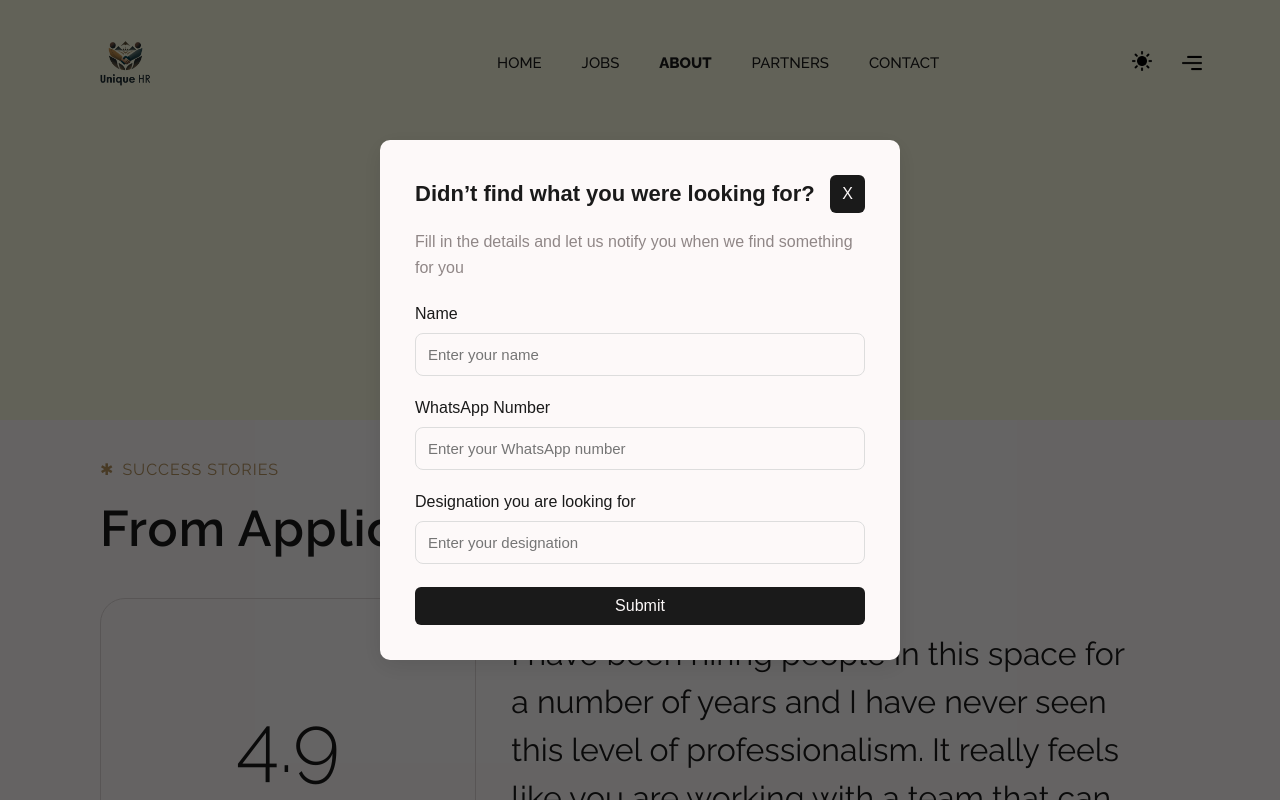
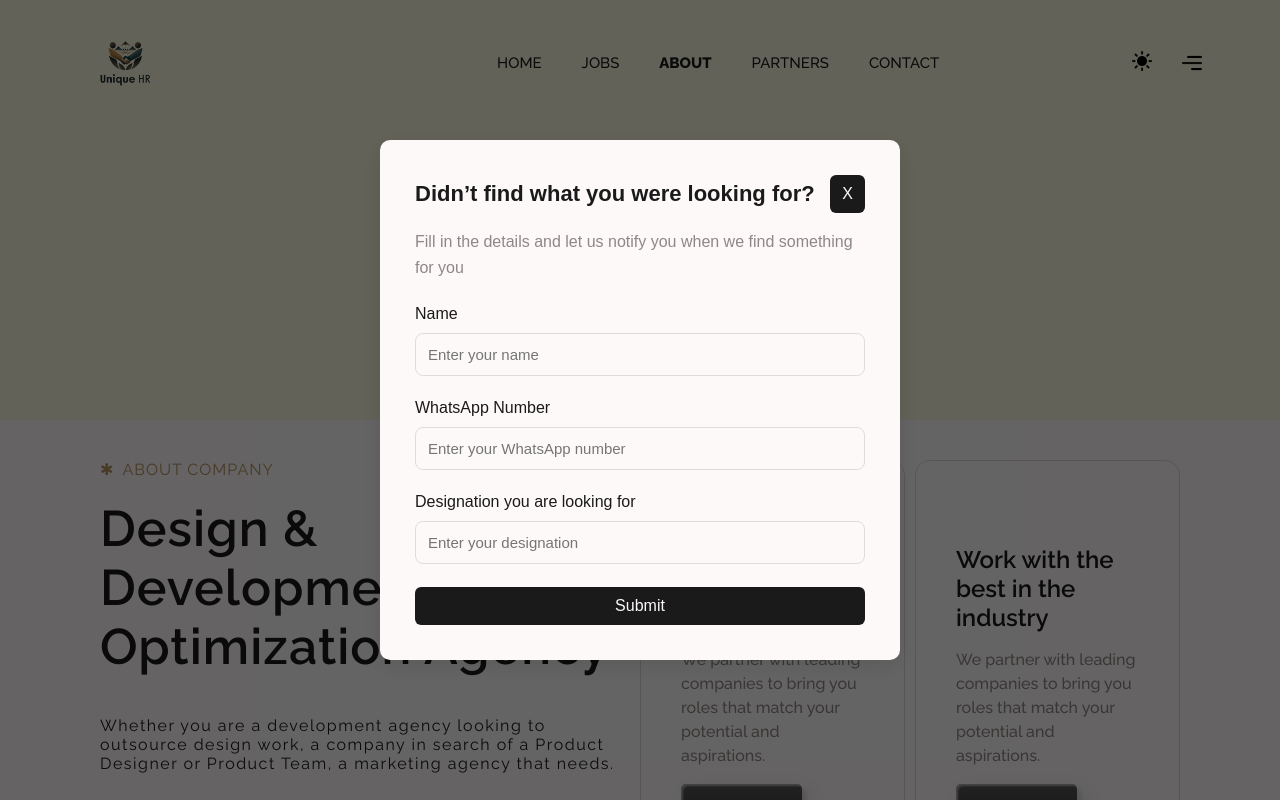
Before and after one commit to ShiviiSonii/UniqueHR, a React (Vite) app: page /about in a window 1280 px wide. Shown: the top 800 px of the page. Built offline with nearby package versions, Linux system fonts and the light colour scheme.

Commit message:
about-section added

```diff
--- a/src/pages/About.jsx
+++ b/src/pages/About.jsx
@@ -5,12 +5,42 @@ import Footer from '../components/Footer';
 import CommonBanner from '../components/CommonBanner';
 import Testimonial from '../components/Testimonial';
 import Blogs from '../components/Blogs';
+import { Link } from 'react-router-dom';
+import "../styles/About.css"
 
 function About() {
   return (
     <>
       <Navbar />
       <CommonBanner page="About"/>
+      <div className='about-content'>
+            <div className="about-1">
+              <span class="about-main-heading">ABOUT COMPANY</span>
+              <h3 className="about-text">
+              Design & Development, Optimization Agency
+              </h3>
+              <p className='about-p'>Whether you are a development agency looking to outsource design work, a company in search of a Product Designer or Product Team, a marketing agency that needs.</p>
+              <button className='custom-btn btn'><span>Let's Contact</span></button>
+            </div>
+            <div className='about-2'>
+            <div className="about-card">
+                <div className="about-container-card">
+                <p className="about-card-title">Work with the best in the industry</p>
+                <p className="about-card-description">We partner with leading companies to bring you roles that match your potential and aspirations.
+                </p>
+                <button className='custom-btn btn'><span>Read More</span></button>
+              </div>
+              </div>
+              <div className="about-card">
+                <div className="about-container-card">
+                <p className="about-card-title">Work with the best in the industry</p>
+                <p className="about-card-description">We partner with leading companies to bring you roles that match your potential and aspirations.
+                </p>
+                <button className='custom-btn btn'><span>Read More</span></button>
+              </div>
+              </div>
+            </div>
+      </div>
       <Testimonial/>
       <Blogs/>
       <AboveFooter />
--- a/src/pages/Contact.jsx
+++ b/src/pages/Contact.jsx
@@ -48,7 +48,7 @@ function Contact() {
                 <option value="partnership">Looking for a partnership</option>
               </select>
               <textarea name="message" id="message" rows="7" cols="7" placeholder="Message" required></textarea>
-              <button type="submit">SEND MESSAGE</button>
+              <button type="submit" className='custom-btn btn'><span>SEND MESSAGE</span></button>
             </div>
           </div>
         </form>
--- /dev/null
+++ b/src/styles/About.css
@@ -0,0 +1,144 @@
+.about-content{
+    padding: 40px 100px;
+    display: flex;
+    justify-content: space-between;
+    background-color: var(--bg-color);
+}
+
+.about-main-heading {
+    font-size: 16px;
+    letter-spacing: 1px;
+    text-transform: uppercase;
+    font-weight: 400;
+    color: var(--main-heading);
+}
+
+.about-main-heading::before {
+    content: "✱";
+    margin-right: 0.5rem;
+}
+
+.about-1{
+    flex: 6;
+}
+
+.about-2{
+    flex: 6;
+    display: flex;
+    justify-content: space-between;
+    align-items: center;
+    gap: 10px;
+}
+
+.about-text {
+    font-size: 50px;
+    font-weight: 600;
+    color: var(--text-color);
+    /* text-transform: uppercase; */
+    letter-spacing: 1px;
+    max-width: 800px;
+    margin-top: 20px;
+    margin-bottom: 40px;
+}
+
+.about-p{
+    font-size: 1rem;
+    letter-spacing: 1.5px;
+    padding-right:20px;
+    margin-bottom: 60px;
+}
+
+.about-card {
+    display: flex;
+    flex-direction: column;
+    justify-content: space-between;
+    border-radius: 45px;
+    width: 100%;
+    margin-inline: auto;
+    transition: transform 0.3s ease, box-shadow 0.3s ease;
+    height: 100%;
+}
+
+.about-card-title {
+    font-weight: 600;
+    color: var(--text-color);
+    font-size: 24px;
+    padding-top: 20px;
+    text-align: left;
+}
+
+.about-card-description {
+    font-weight: 500;
+    color: var(--p-color);
+    font-size: 16px;
+    text-align: left;
+    line-height: 1.5rem;
+    margin-top: -8px;
+}
+
+.about-container-card {
+    position: relative;
+    /* background: linear-gradient(71deg, #f0f0f0, #ffffff, #f0f0f0); */
+    background-clip: padding-box;
+    border-radius: 15px;
+    border: 1px solid #dcd5d5;
+    padding: 40px;
+    display: flex;
+    align-items: flex-start;
+    flex-direction: column;
+    height: 100%;
+}
+
+[data-theme="dark"] .about-container-card{
+    border: 1px solid #555;
+}
+
+@media (max-width: 768px) {
+    .about-content{
+        flex-direction: column;
+        padding: 40px 20px;
+    }
+
+    .about-text{
+        font-size: 25px;
+        margin-bottom: 20px;
+    }
+
+    .about-p{
+        font-size: 0.8rem;
+        margin-bottom: 20px;
+    }
+
+    .about-1{
+        margin-bottom: 20px;
+    }
+
+    .about-2{
+        flex-direction: column;
+    }
+}
+
+@media (min-width: 769px) and (max-width:1024px) {
+    .about-content{
+        flex-direction: column;
+        padding: 40px 70px;
+    }
+
+    .about-text{
+        font-size: 40px;
+        margin-bottom: 20px;
+    }
+
+    .about-p{
+        font-size: 1rem;
+        margin-bottom: 20px;
+    }
+
+    .about-1{
+        margin-bottom: 30px;
+    }
+
+    .about-2{
+        flex-direction: column;
+    }
+}
--- a/src/styles/Contact.css
+++ b/src/styles/Contact.css
@@ -12,7 +12,7 @@
 }
 
 .form-txt {
-    flex: 1 1 40%;
+    flex: 7;
     margin-right: 20px;
 }
 
@@ -36,7 +36,7 @@
 }
 
 .form-details {
-    flex: 1 1 55%;
+    flex: 5;
     display: flex;
     flex-direction: column;
     justify-content: space-between;
@@ -88,16 +88,6 @@ textarea {
 }
 
 .form .form-details button {
-    padding: 15px;
-    color: var(--text-color);
-    font-weight: 500;
-    background: var(--main-heading);
-    outline: none;
-    border-radius: 25px;
-    border-color: var(--bg-color);
-    font-size: 14px;
-    letter-spacing: 2px;
-    cursor: pointer;
     align-self: flex-start;
 }
 
```
